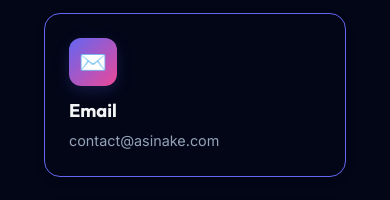
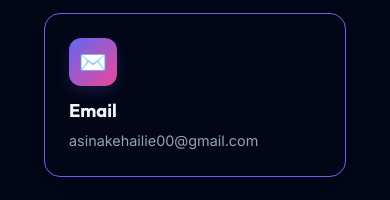
Before and after one commit to asinake21/my-portfolio, a React (Vite) app: page / in a window 390 px wide. Shown: the part 6520-6720 px from the top of the page. Built offline with nearby package versions, Linux system fonts and the light colour scheme.

Commit message:
Updated phone number and email address across the portfolio

```diff
--- a/src/components/Contact.jsx
+++ b/src/components/Contact.jsx
@@ -3,8 +3,8 @@ import './Contact.css';
 
 const Contact = () => {
   const contactInfo = [
-    { label: 'Email', value: 'contact@asinake.com', icon: '✉️', link: 'mailto:contact@asinake.com' },
-    { label: 'Phone', value: '+251 945 342 453', icon: '📞', link: 'tel:+251945342453' },
+    { label: 'Email', value: 'asinakehailie00@gmail.com', icon: '✉️', link: 'mailto:asinakehailie00@gmail.com' },
+    { label: 'Phone', value: '+251 929 395 199', icon: '📞', link: 'tel:+251929395199' },
     { label: 'Location', value: 'Ethiopia:Available for remote work worldwide', icon: '📍', link: '#' }
   ];
 
--- a/src/components/Footer.jsx
+++ b/src/components/Footer.jsx
@@ -37,7 +37,7 @@ const Footer = () => {
             <a href="https://t.me/asinake21" target="_blank" rel="noreferrer" className="social-icon-btn" aria-label="Telegram">
               <i className="fa-brands fa-telegram"></i>
             </a>
-            <a href="mailto:contact@asinake.com" className="social-icon-btn" aria-label="Email">
+            <a href="mailto:asinakehailie00@gmail.com" className="social-icon-btn" aria-label="Email">
               <i className="fa-solid fa-envelope"></i>
             </a>
           </div>
```
